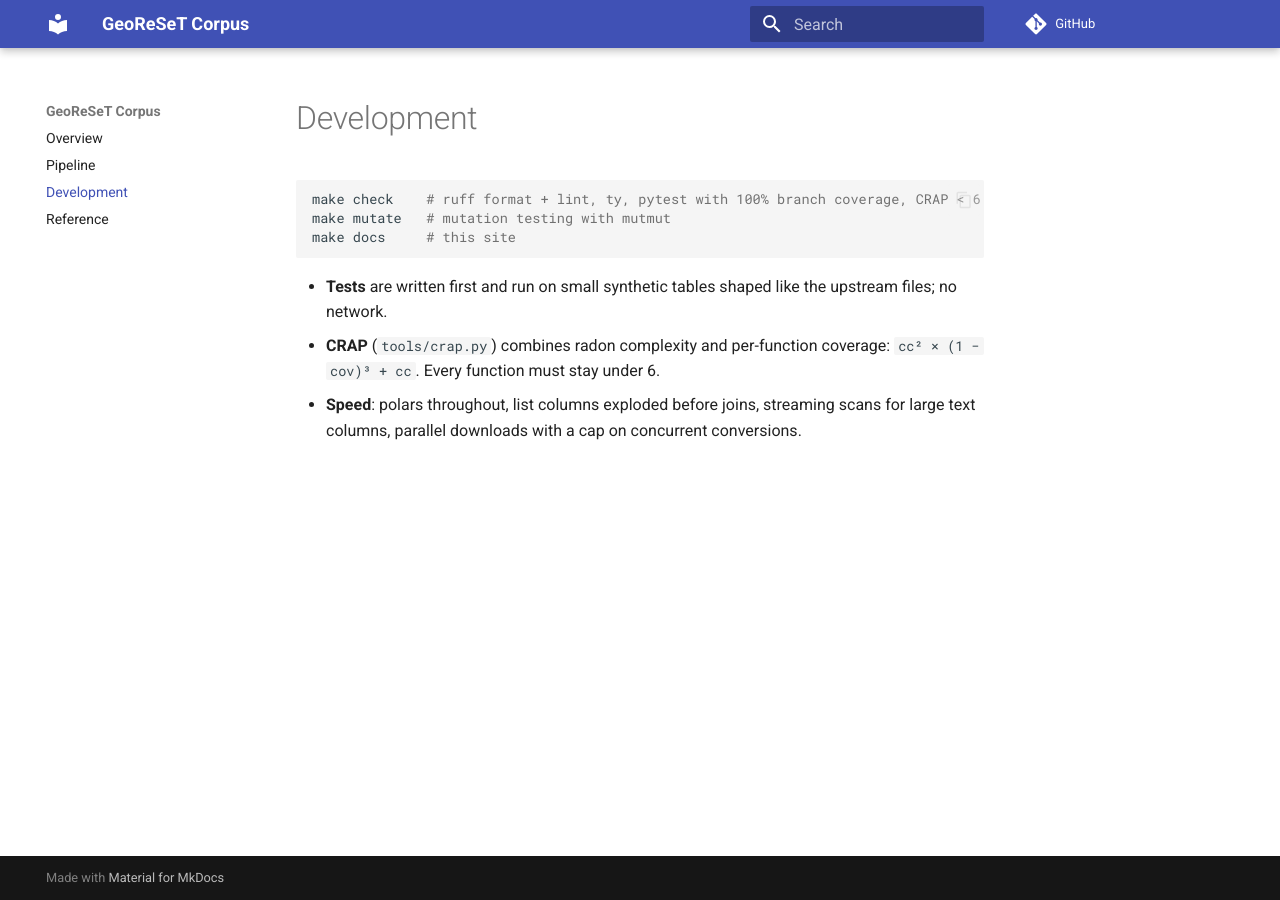
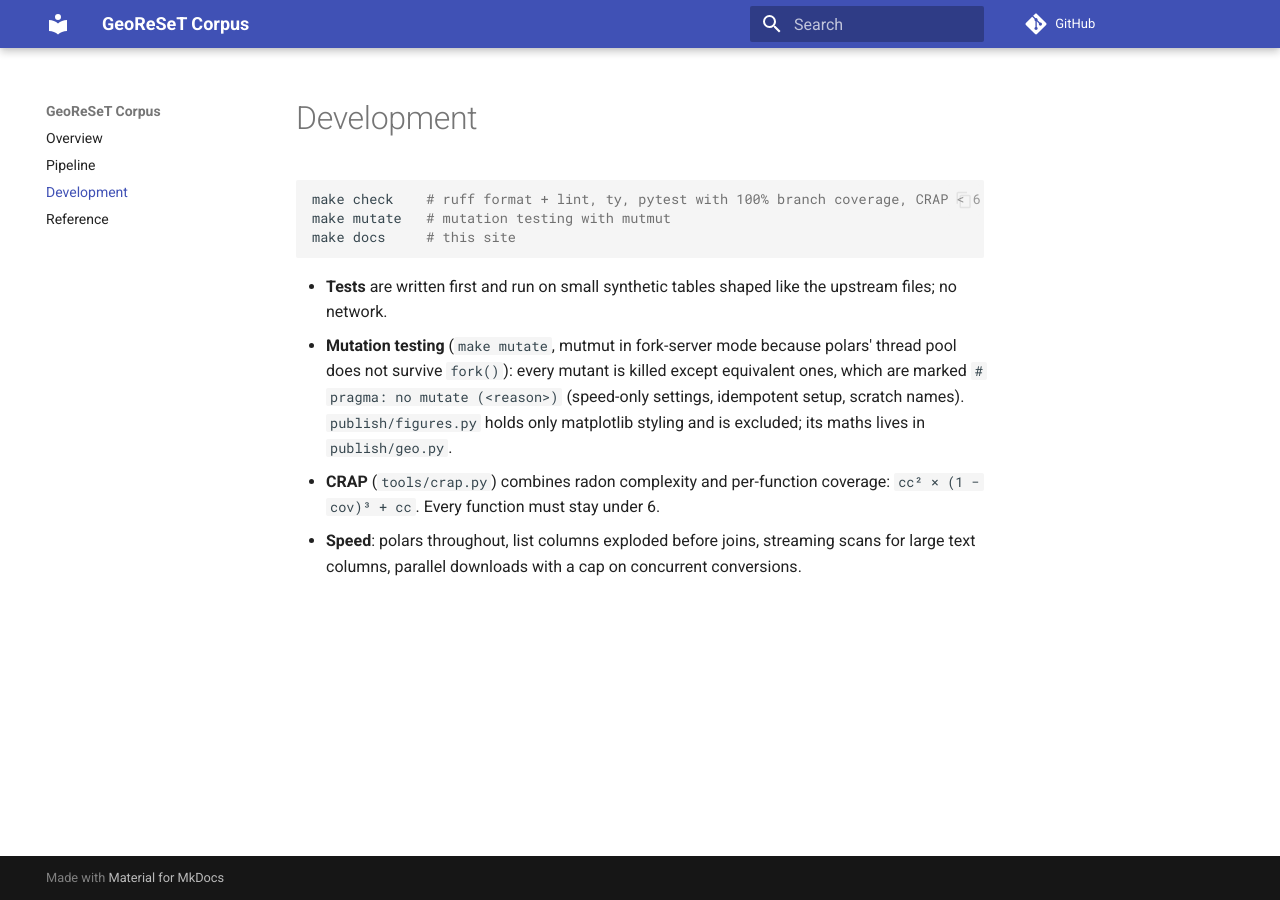
Before and after one commit to NoeFlandre/GeoReSeT-Corpus, an MkDocs documentation site: the page built from docs/development.md, in a window 1280 px wide. Built offline with MkDocs 1.6.1 and Material for MkDocs 9.7.7, drawn with Linux system fonts in a browser that asks for light colours; comment, search, counter and statistics services are not loaded.

Commit message:
Kill the last mutants; document the mutation-testing setup
Polygon shards take their row-group size from the read batch size, so the
explicit argument was redundant.

Co-Authored-By: Claude Opus 5.5 <noreply@anthropic.com>
Claude-Session: https://claude.ai/code/session_01C3uAZST1ZzZhdbb3eK7ACM

````diff
--- a/docs/development.md
+++ b/docs/development.md
@@ -7,6 +7,10 @@ make docs     # this site
 ```
 
 * **Tests** are written first and run on small synthetic tables shaped like the upstream files; no network.
+* **Mutation testing** (`make mutate`, mutmut in fork-server mode because polars' thread pool does not
+  survive `fork()`): every mutant is killed except equivalent ones, which are marked
+  `# pragma: no mutate (<reason>)` (speed-only settings, idempotent setup, scratch names).
+  `publish/figures.py` holds only matplotlib styling and is excluded; its maths lives in `publish/geo.py`.
 * **CRAP** (`tools/crap.py`) combines radon complexity and per-function coverage: `cc² × (1 − cov)³ + cc`.
   Every function must stay under 6.
 * **Speed**: polars throughout, list columns exploded before joins, streaming scans for large text columns,
````
Also changed, not shown: 4 other files.
